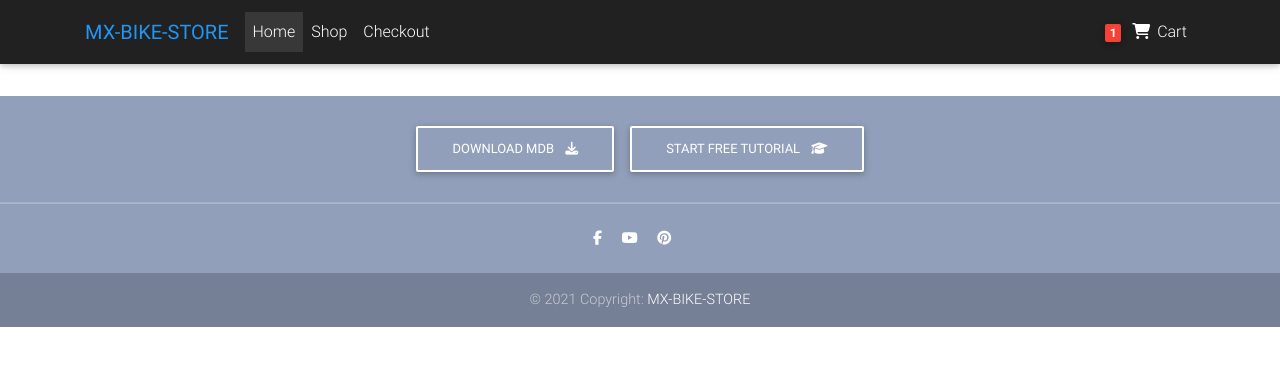
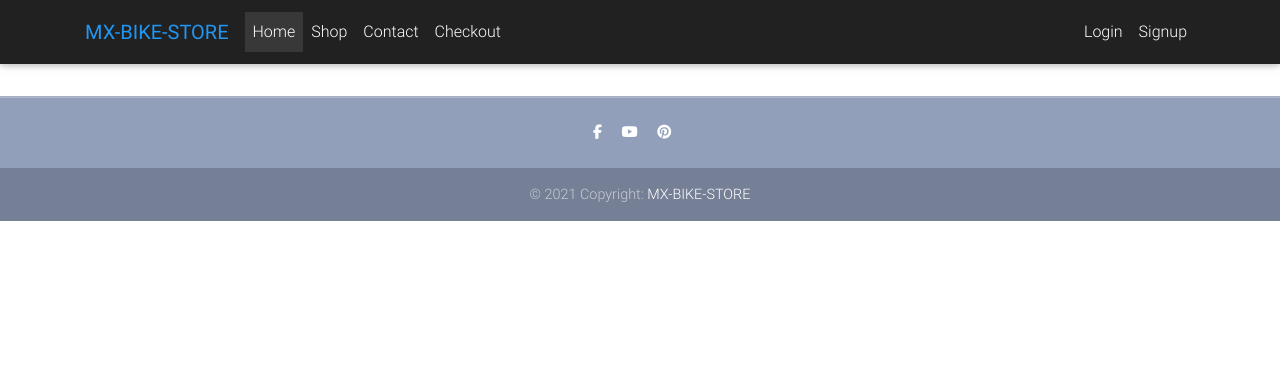
Before and after one commit to Code-Institute-Submissions/Miszamm-mx-bike-store_OctResub, a Django app: template home/templates/home/index.html in a window 1280 px wide. Shown: the top 366 px of the page. Run offline with Django 3.2, Linux system fonts and the light colour scheme; the template is opened without the code that fills it, so the values that code supplies are empty; some libraries are stand-ins or nearby versions.

Commit message:
added log in and sign up pages

```diff
--- a/home/views.py
+++ b/home/views.py
@@ -50,7 +50,7 @@ def add_to_cart(request, slug):
         order = Order.objects.create(
             user=request.user, ordered_date=ordered_date)
         order.items.add(order_item)
-        messages.info(request, "Item was added to your cart succesfully")
+        messages.info(request, "Item was addremove from cart functioaaed to your cart succesfully")
         return redirect("home:product", slug=slug)
 
 
--- a/templates/footer.html
+++ b/templates/footer.html
@@ -1,17 +1,7 @@
 
   <footer class="page-footer text-center font-small mt-4 wow fadeIn">
+    <hr class="my-4">
 
-    <div class="pt-4">
-      <a class="btn btn-outline-white" href="https://mdbootstrap.com/docs/jquery/getting-started/download/" target="_blank"
-        role="button">Download MDB
-        <i class="fas fa-download ml-2"></i>
-      </a>
-      <a class="btn btn-outline-white" href="https://mdbootstrap.com/education/bootstrap/" target="_blank" role="button">Start
-        free tutorial
-        <i class="fas fa-graduation-cap ml-2"></i>
-      </a>
-    </div>
-    <hr class="my-4">
     <div class="pb-4">
       <a href="https://www.facebook.com/mdbootstrap" target="_blank">
         <i class="fab fa-facebook-f mr-3"></i>
--- a/templates/navbar.html
+++ b/templates/navbar.html
@@ -29,6 +29,9 @@
             <a class="nav-link waves-effect" href="https://mdbootstrap.com/docs/jquery/" target="_blank">Shop</a>
           </li>
           <li class="nav-item">
+            <a class="nav-link waves-effect" href="https://mdbootstrap.com/docs/jquery/" target="_blank">Contact</a>
+          </li>
+          <li class="nav-item">
             <a class="nav-link waves-effect" href="/checkout"
               >Checkout</a>
           </li>
@@ -36,6 +39,7 @@
 
         <!-- Right -->
         <ul class="navbar-nav nav-flex-icons">
+          {% if request.user.is_authenticated %}
           <li class="nav-item">
             <a class="nav-link waves-effect">
               <span class="badge red z-depth-1 mr-1"> 1 </span>
@@ -43,8 +47,24 @@
               <span class="clearfix d-none d-sm-inline-block"> Cart </span>
             </a>
           </li>
+          <li class="nav-item">
+            <a class="nav-link waves-effect" href="{% url 'account_logout' %}">
+              <span class="clearfix d-none d-sm-inline-block">Logout</span>
+            </a>
+          </li>
+          {% else %}
+          <li class="nav-item">
+            <a class="nav-link waves-effect" href="{% url 'account_login' %}">
+              <span class="clearfix d-none d-sm-inline-block">Login</span>
+            </a>
+          </li>
+          <li class="nav-item">
+            <a class="nav-link waves-effect" href="{% url 'account_signup' %}">
+              <span class="clearfix d-none d-sm-inline-block">Signup</span>
+            </a>
+          </li>
+          {% endif %}
         </ul>
-
       </div>
 
     </div>
```
